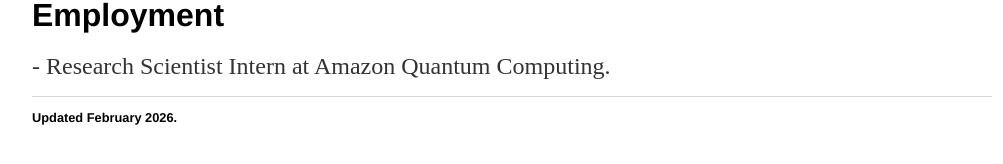
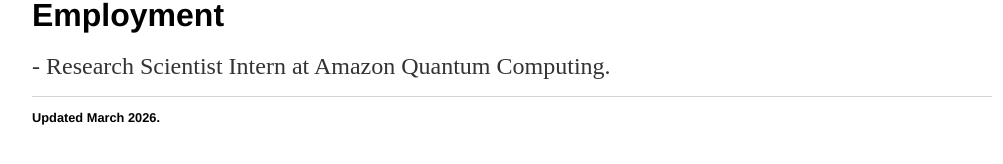
Before and after one commit to emilkhab/emilkhab.github.io, a Jekyll site: the page built from index.html, in a window 1280 px wide and 900 px high, scrolled down 1540 px. Shown: the part 715-879 px from the top of the window, without its empty margins (128-1131 px from the left). Built offline with Jekyll 4.4.1, drawn with Linux system fonts in a browser that asks for light colours.

Commit message:
Update default.html

```diff
--- a/_layouts/default.html
+++ b/_layouts/default.html
@@ -25,7 +25,7 @@
 
 		<footer>
     			<ul>
-        			<li>Updated February 2026.</li>
+        			<li>Updated March 2026.</li>
 			</ul>
 		</footer>
 	</body>
```
